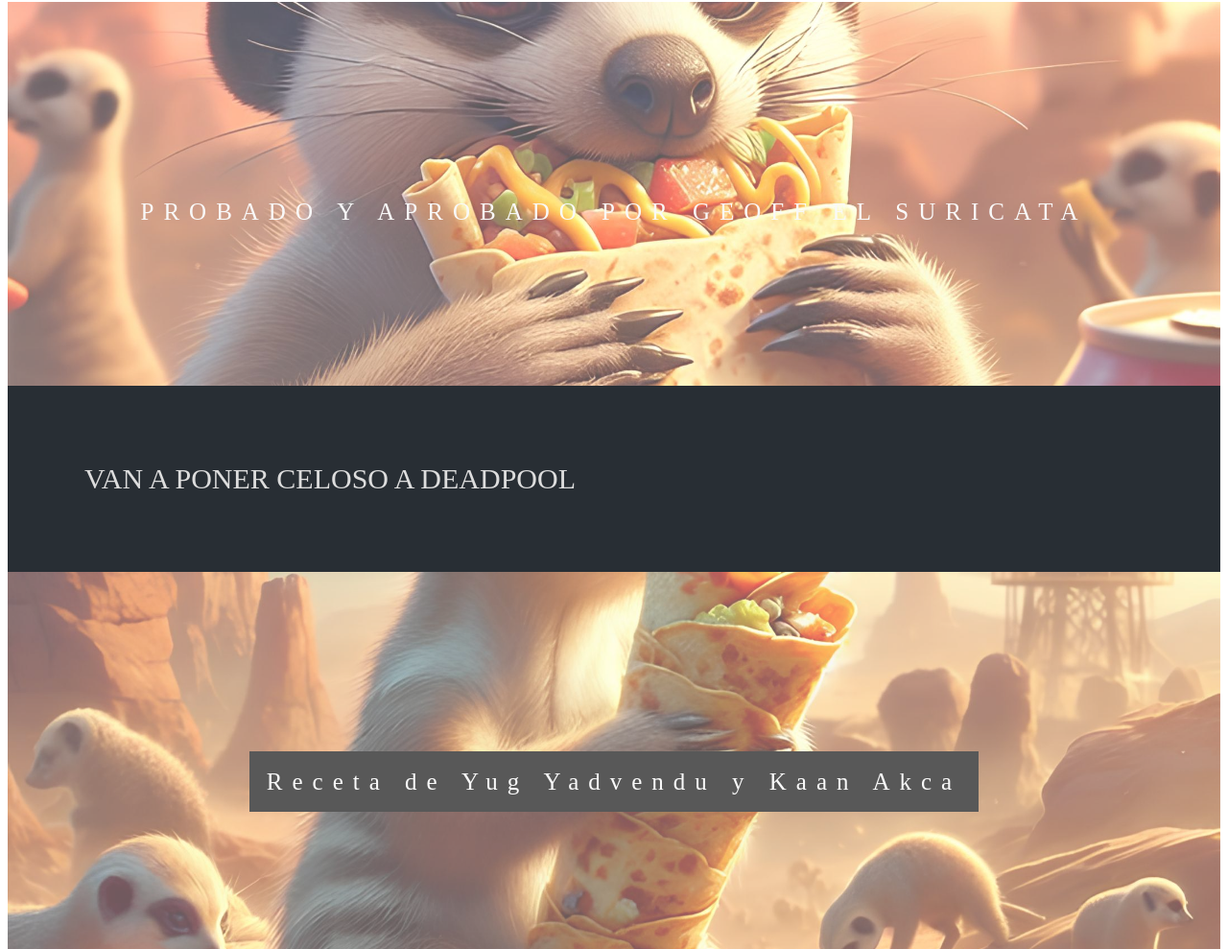
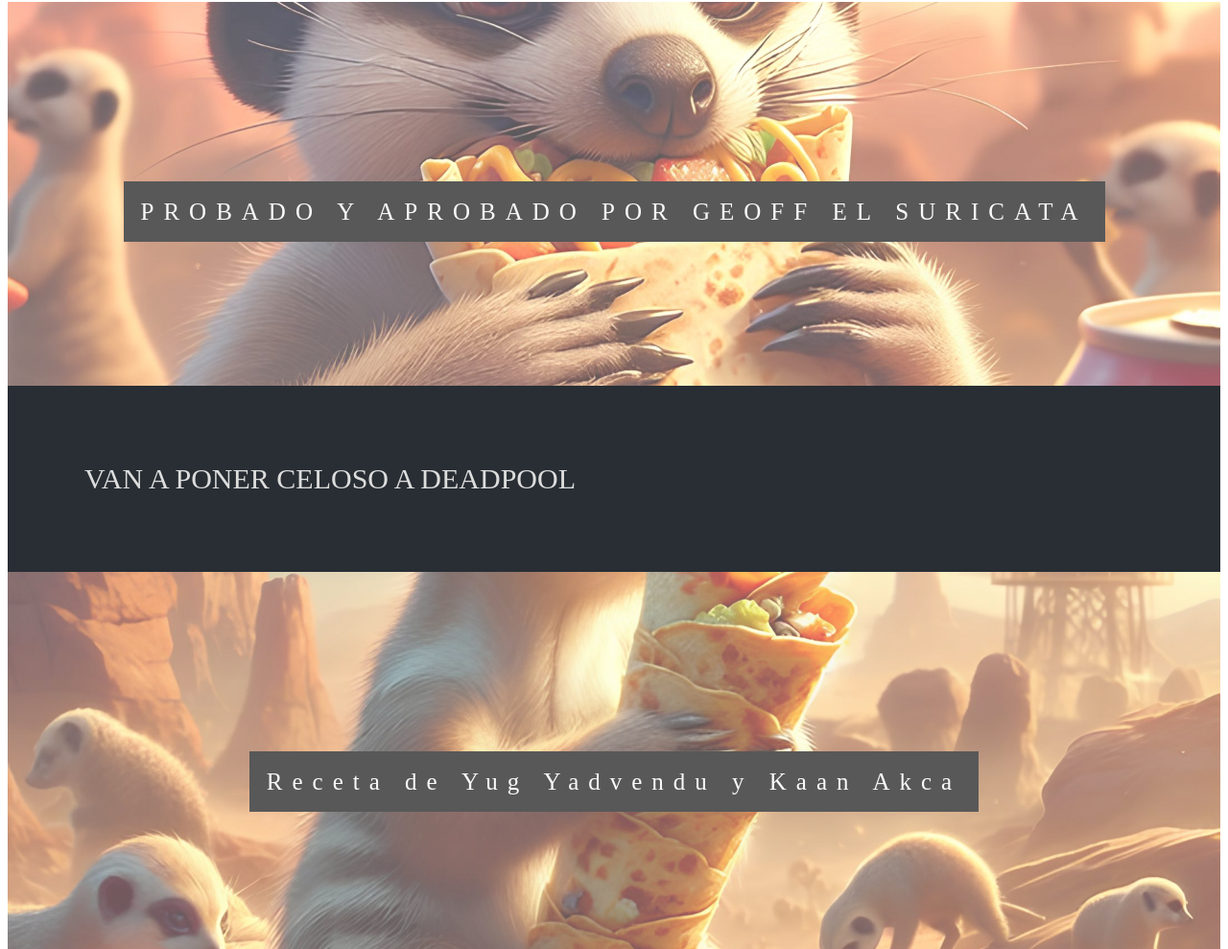
Before and after one commit to average-yug/chimichangas, a plain HTML site: page index.html in a window 1280 px wide. Shown: the part 909-1898 px from the top of the page at 96% size. Drawn offline with Linux system fonts and the light colour scheme; a web font is replaced by a local one.

Commit message:
Update index.html

```diff
--- a/index.html
+++ b/index.html
@@ -103,7 +103,7 @@
         </div>
         <div class="bgimg-2">
           <div class="caption">
-            <span class="border" style="background-color:transparent;font-size:25px;color: #f7f7f7;">PROBADO Y APROBADO POR GEOFF EL SURICATA</span>
+            <span class="border" style="background-color:black;font-size:25px;color: #f7f7f7;">PROBADO Y APROBADO POR GEOFF EL SURICATA</span>
           </div>
         </div>
 
```
